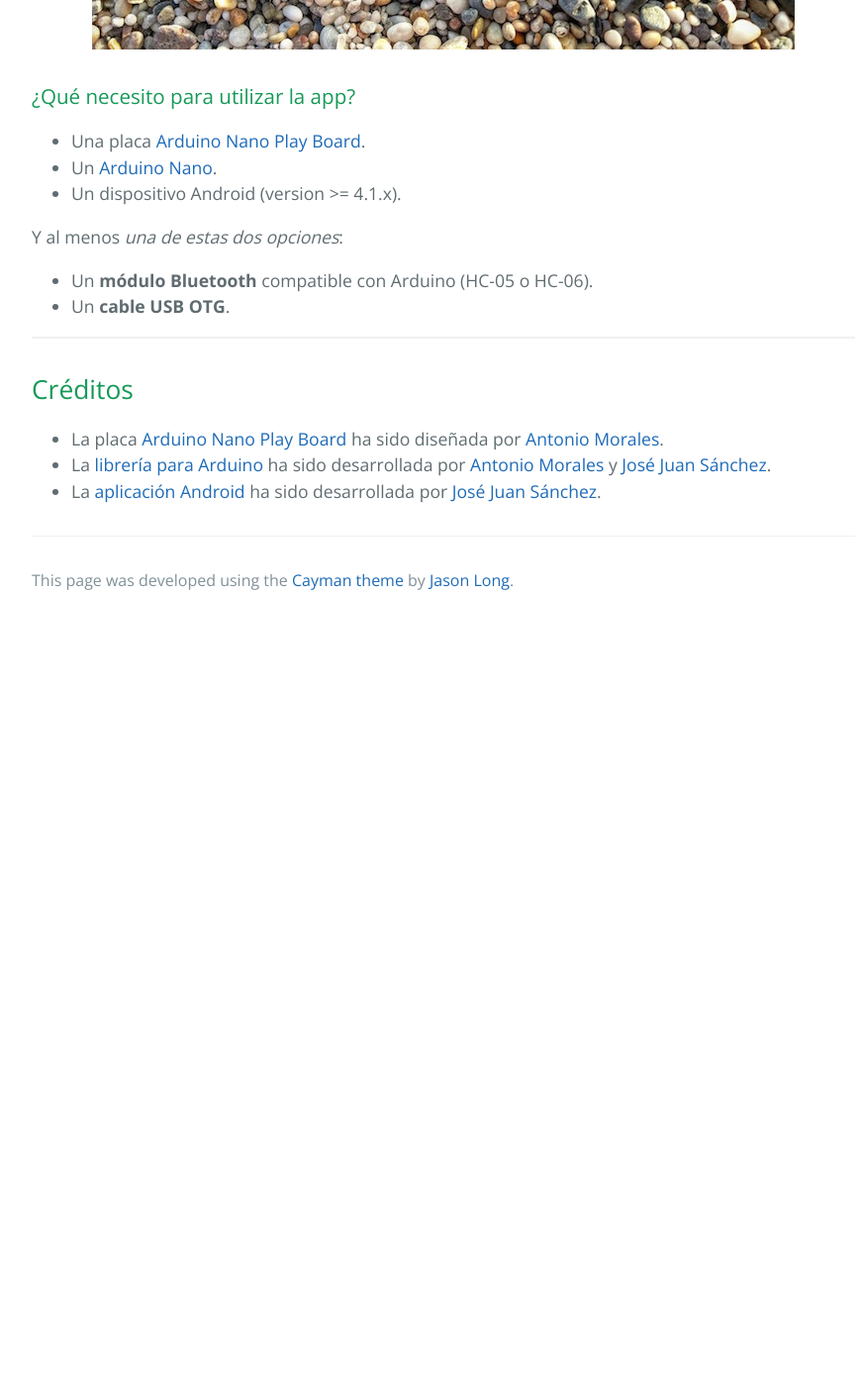
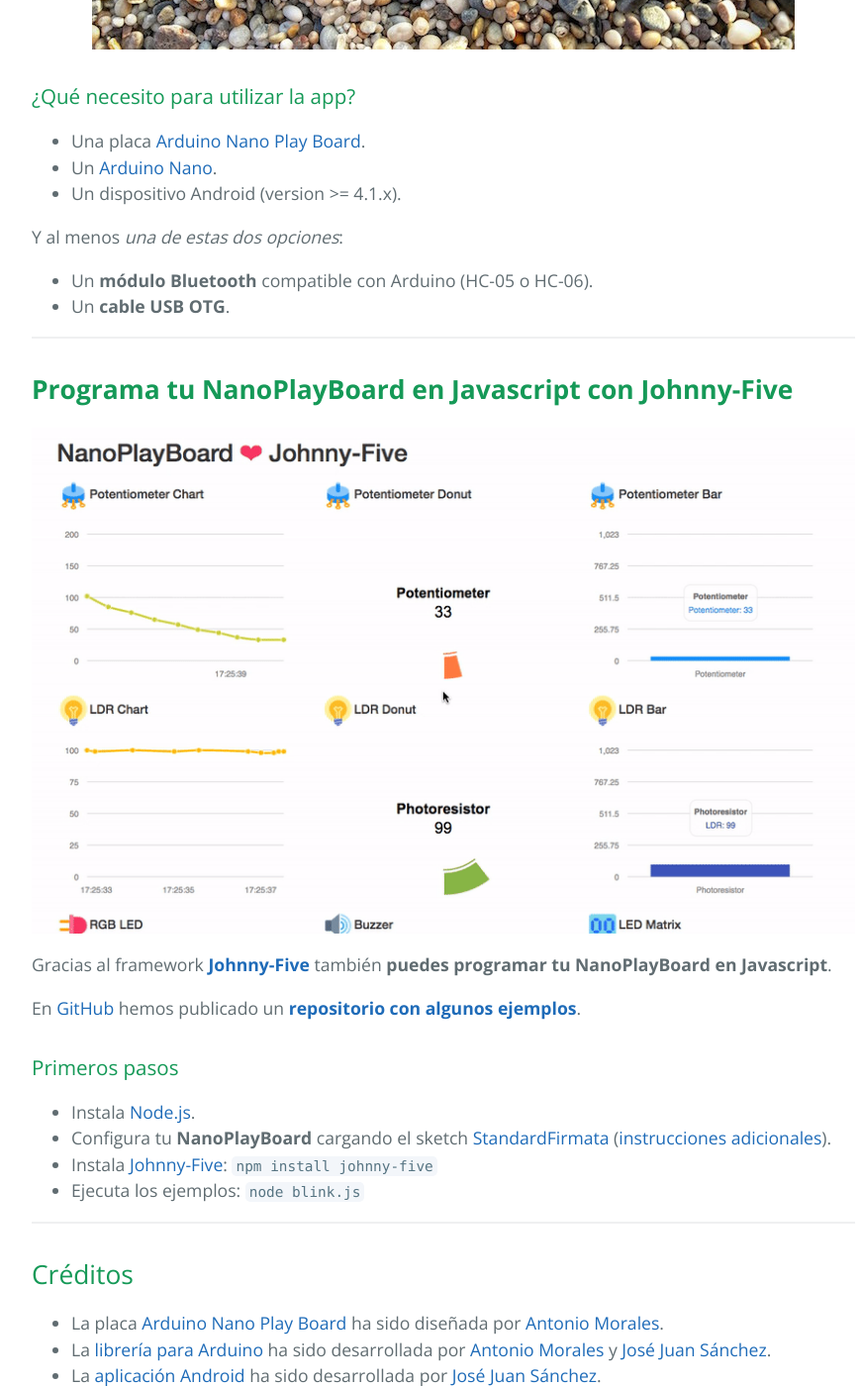
Before and after one commit to nanoplayboard/nanoplayboard.github.io, a Jekyll site: the page built from index.md, in a window 1280 px wide and 1400 px high, scrolled down 4189 px. Shown: the whole window at 99% size, without its empty margins (192-1062 px from the left). Built offline with Jekyll 4.4.1, drawn with Linux system fonts in a browser that asks for light colours; before the commit the page ends 4819 px from its top, so only the background shows below that.

Commit message:
Added new section about Johnny-Five

```diff
--- a/_includes/page-header.html
+++ b/_includes/page-header.html
@@ -2,7 +2,8 @@
   <h1 class="project-name">{{ site.title }}</h1>
   <h2 class="project-tagline">{{ site.tagline }}</h2>
   <!--<a href="https://github.com/AntonioMR/Nano-Play-Board" class="btn">View on GitHub</a>-->
-  <a href="#Placa_NanoPlayBoard" class="btn">Placa NanoPlayBoard</a>
-  <a href="#Libreria_Arduino" class="btn">Librería Arduino</a>
-  <a href="#Aplicacion_Android" class="btn">Aplicación Android</a>
+  <a href="#Placa-NanoPlayBoard" class="btn">Placa NanoPlayBoard</a>
+  <a href="#Libreria-Arduino" class="btn">Librería Arduino</a>
+  <a href="#Aplicacion-Android" class="btn">Aplicación Android</a>
+  <a href="#Johnny-Five" class="btn">Johnny-Five</a>
 </section>
--- a/index.md
+++ b/index.md
@@ -5,7 +5,7 @@
 
 ![](resources/images/completa_cara_superior.png){: .center}
 
-<a name="Placa_NanoPlayBoard"></a>
+<a name="Placa-NanoPlayBoard"></a>
 
 ## **¿Qué es la Arduino NanoPlayBoard?**
 
@@ -41,7 +41,7 @@
 
 ---
 
-<a name="Libreria_Arduino"></a>
+<a name="Libreria-Arduino"></a>
 
 ## **Librería para la Arduino NanoPlayBoard**
 
@@ -102,7 +102,7 @@
 
 ---
 
-<a name="Aplicacion_Android"></a>
+<a name="Aplicacion-Android"></a>
 
 ## **Android App para la Arduino NanoPlayBoard**
 
@@ -123,11 +123,30 @@
 
 ---
 
+<a name="Johnny-Five"></a>
+
+## **Programa tu NanoPlayBoard en Javascript con Johnny-Five**
+
+![](resources/images/nanoplayboard-dashboard-j5.gif){: .center}
+
+Gracias al framework **[Johnny-Five][8]** también **puedes programar tu NanoPlayBoard en Javascript**.
+
+En [GitHub][7] hemos publicado un **[repositorio con algunos ejemplos][7]**.
+
+### Primeros pasos
+
+* Instala [Node.js][9].
+* Configura tu **NanoPlayBoard** cargando el sketch [StandardFirmata][10] ([instrucciones adicionales][11]).
+* Instala [Johnny-Five][8]: `npm install johnny-five`
+* Ejecuta los ejemplos: `node blink.js`
+
+---
+
 ## Créditos
 
-* La placa [Arduino Nano Play Board][2] ha sido diseñada por [Antonio Morales][7].
-* La [librería para Arduino][5] ha sido desarrollada por [Antonio Morales][7] y [José Juan Sánchez][8].
-* La [aplicación Android][6] ha sido desarrollada por [José Juan Sánchez][8].
+* La placa [Arduino Nano Play Board][2] ha sido diseñada por [Antonio Morales][antonio].
+* La [librería para Arduino][5] ha sido desarrollada por [Antonio Morales][antonio] y [José Juan Sánchez][josejuan].
+* La [aplicación Android][6] ha sido desarrollada por [José Juan Sánchez][josejuan].
 
 [1]: http://www.arduino.cc/en/Main/ArduinoBoardNano
 [2]: http://github.com/AntonioMR/Nano-Play-Board
```
Also changed, not shown: other parts of index.md (+9 -2 lines).
